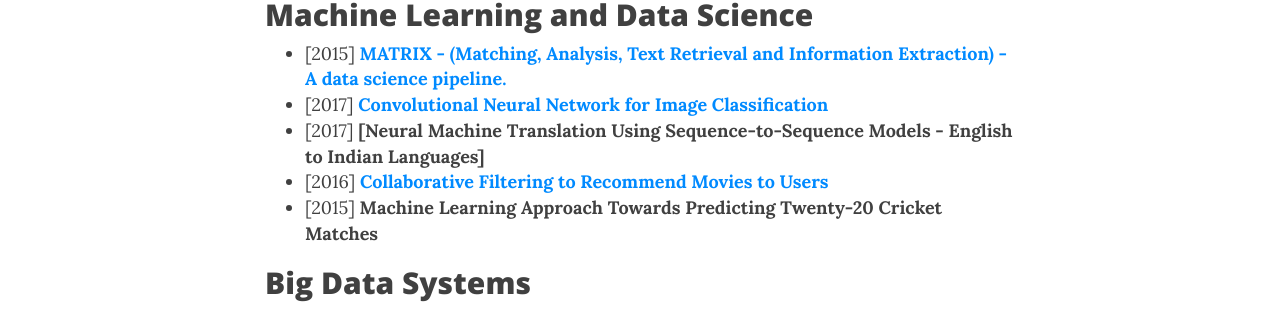
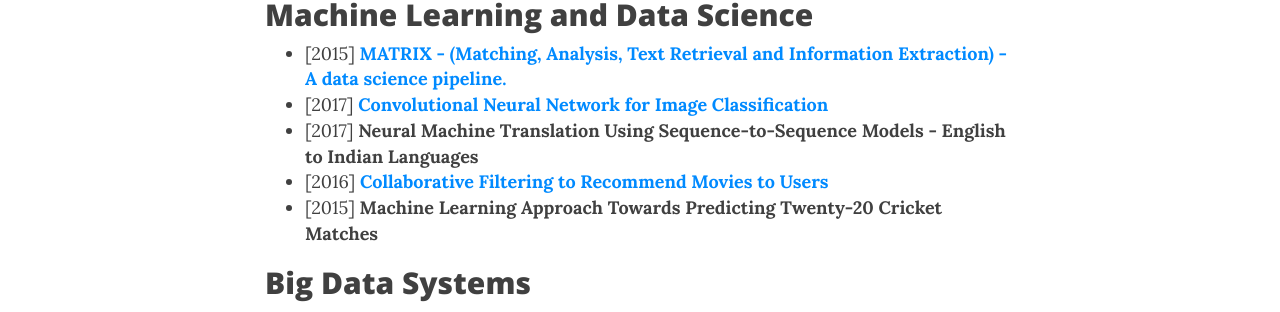
Before and after one commit to ashishvshenoy/ashishvshenoy.github.io, a Jekyll site: the page built from projects.md, in a window 1280 px wide and 1347 px high. Shown: the part 324-636 px from the top of the window. Built offline with Jekyll 4.4.1, drawn with Linux system fonts in a browser that asks for light colours; nearby versions of some CDN libraries.

```diff
--- a/projects.md
+++ b/projects.md
@@ -10,7 +10,7 @@ published: true
 
 -  [2015] **[MATRIX - (Matching, Analysis, Text Retrieval and Information Extraction) - A data science pipeline.](http://pages.cs.wisc.edu/~ashenoy/CS784/){:target="_blank"}**
 -  [2017] **[Convolutional Neural Network for Image Classification](http://ashishvs.in/2017-03-21-how-i-built-a-convolutional-neural-network-in-java/){:target="_blank"}**
--  [2017] **[Neural Machine Translation Using Sequence-to-Sequence Models - English to Indian Languages]**
+-  [2017] **Neural Machine Translation Using Sequence-to-Sequence Models - English to Indian Languages**
 -  [2016] **[Collaborative Filtering to Recommend Movies to Users](https://github.com/sardanaekta/movie-recommender-system){:target="_blank"}**
 -  [2015] **Machine Learning Approach Towards Predicting Twenty-20 Cricket Matches**
 
```
